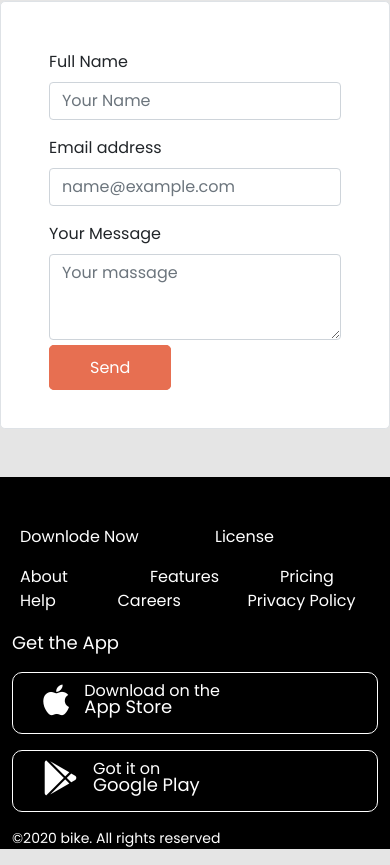
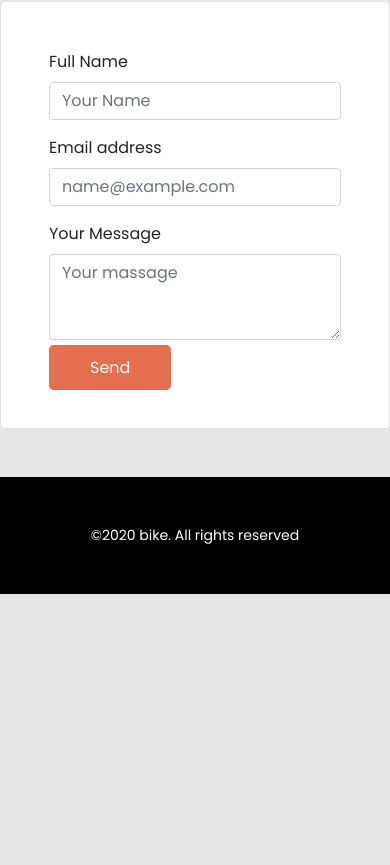
Before and after one commit to Fatema-Mim/Honda-selling, a plain HTML site: page index.html in a window 390 px wide. Shown: the part 7754-8619 px from the top of the page. After the commit the page ends 8348 px from the top, so only its background shows below. Drawn offline with nearby package versions, Linux system fonts and the light colour scheme.

Commit message:
responsive

```diff
--- a/index.html
+++ b/index.html
@@ -429,72 +429,11 @@
         </section>
         <!-- contacr end -->
     </main>
-     <footer class="mt-5 p-lg-5">
-        <div class="container text-start">
-            <div class="row">
-                <div class="col-12 col-lg-8 text-white">
-                    <div class="row mt-5">
-                        <div class="col-6 col-lg-3">
-                            <span class="p-2">Downlode Now</span>
-                        </div>
-                        <div class="col-6 -lg-3">
-                            <span class="p-2">License</span>
-                        </div>
-                    </div>
-                    <div class="row mt-3">
-                        <div class="col-4 col-lg-2">
-                            <span class="p-2">About</span>
-                        </div>
-                        <div class="col-4 col-lg-2">
-                            <span class="p-2">Features</span>
-                        </div>
-                        <div class="col-4 col-lg-1">
-                            <span class="p-2">Pricing</span>
-                        </div>
-                        <div class="col-3 col-lg-1">
-                            <span class="p-2">Help</span>
-                        </div>
-                        <div class="col-4 col-lg-2">
-                            <span class="p-2">Careers</span>
-                        </div>
-                        <div class="col-5 col-lg-3">
-                            <span class="p-2">Privacy Policy</span>
-                        </div>
-                    </div>
-                </div>
-                <div class="col-12 col-lg-3 ">
-                    <p class="text-white mt-3 store-text"> Get the App</p>
-                    <div class="d-flex store text-white ">
-                        <i class="fab fa-apple icon-size"></i>
-                        <div class="mt-2">
-                            <p class="text-hight">Download on the</p>
-                            <p class="text-hight store-text">App Store</p>
-                        </div>
-                    </div>
-                    <div class="d-flex store text-white mt-3 ">
-                        <i class="fab fa-google-play  icon-size"></i>
-                        <div class="mt-2">
-                            <p class="text-hight">Got it on</p>
-                            <p class="text-hight store-text">Google Play</p>
-                        </div>
-                    </div>
-                </div>
-            </div>
-            <div class="text-white mt-3 mt-lg-0 text-size">
-                <p> &copy;2020 bike. All rights reserved </p>
-            </div>
+     <footer class="mt-5 p-5">
+        <div class="text-white text-center  text-size">
+            <p class="footer-bottom"> &copy;2020 bike. All rights reserved </p>
         </div>
     </footer>
-
-
-
-
-
-
-
-
-
-
 
 
 
--- a/style.css
+++ b/style.css
@@ -5,9 +5,6 @@ body{
 }
 a{
     text-decoration: none;
-}
-ul{
-    list-style: none;
 }
 .title-text{
     font-size: 14px;
@@ -75,18 +72,6 @@ ul{
 footer{
     background: #000;
 }
-.store-text{
-    font-size: 18px;
+.footer-bottom{
+    margin-bottom: 0;
 }
-.text-hight{
-    line-height: 0;
-}
-.icon-size{
-    font-size: 35px;
-    margin-right: 15px;
-}
-.store{
-    padding: 10px 30px;
-    border: 1px solid #fff;
-    border-radius: 10px;
-}
```
